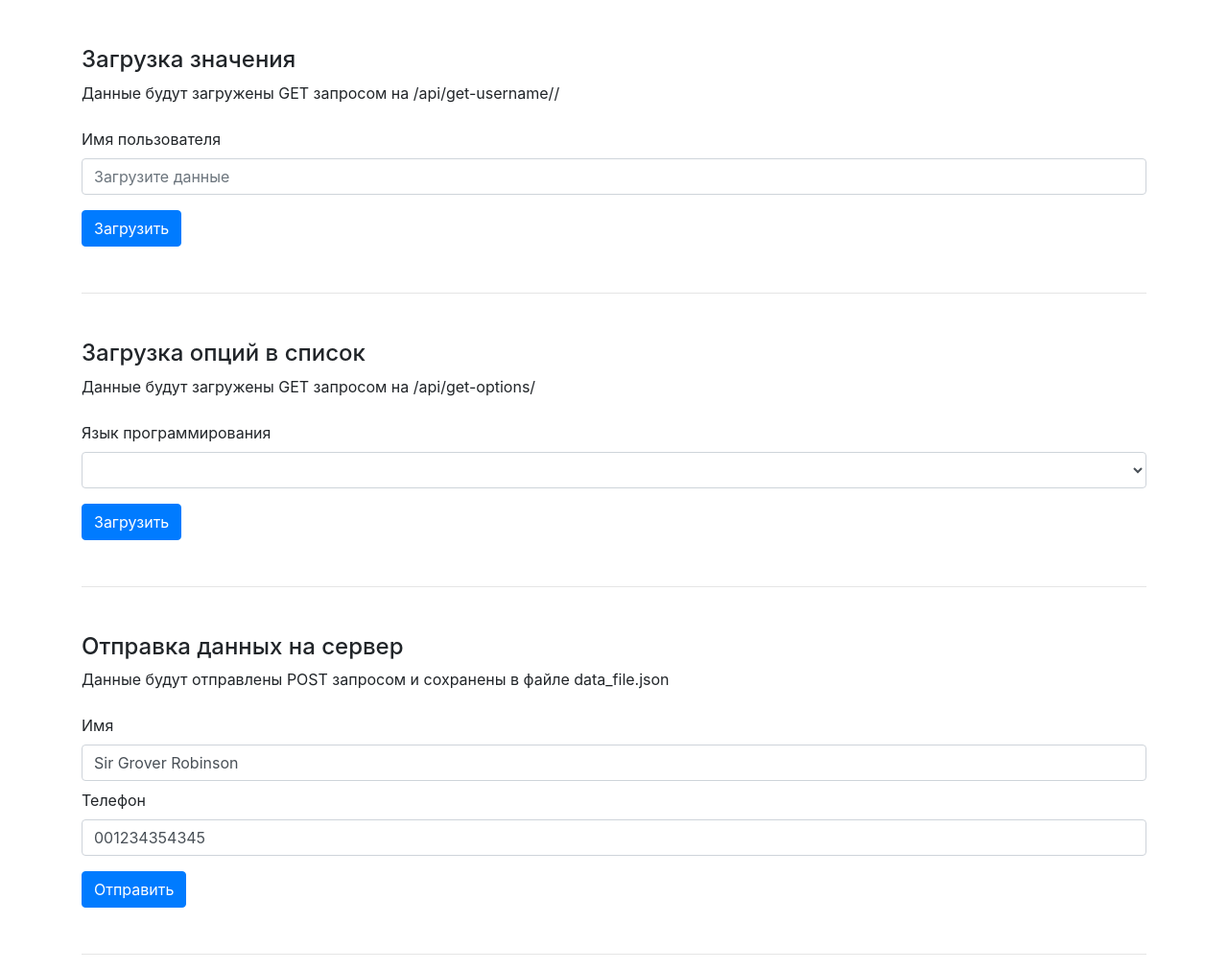
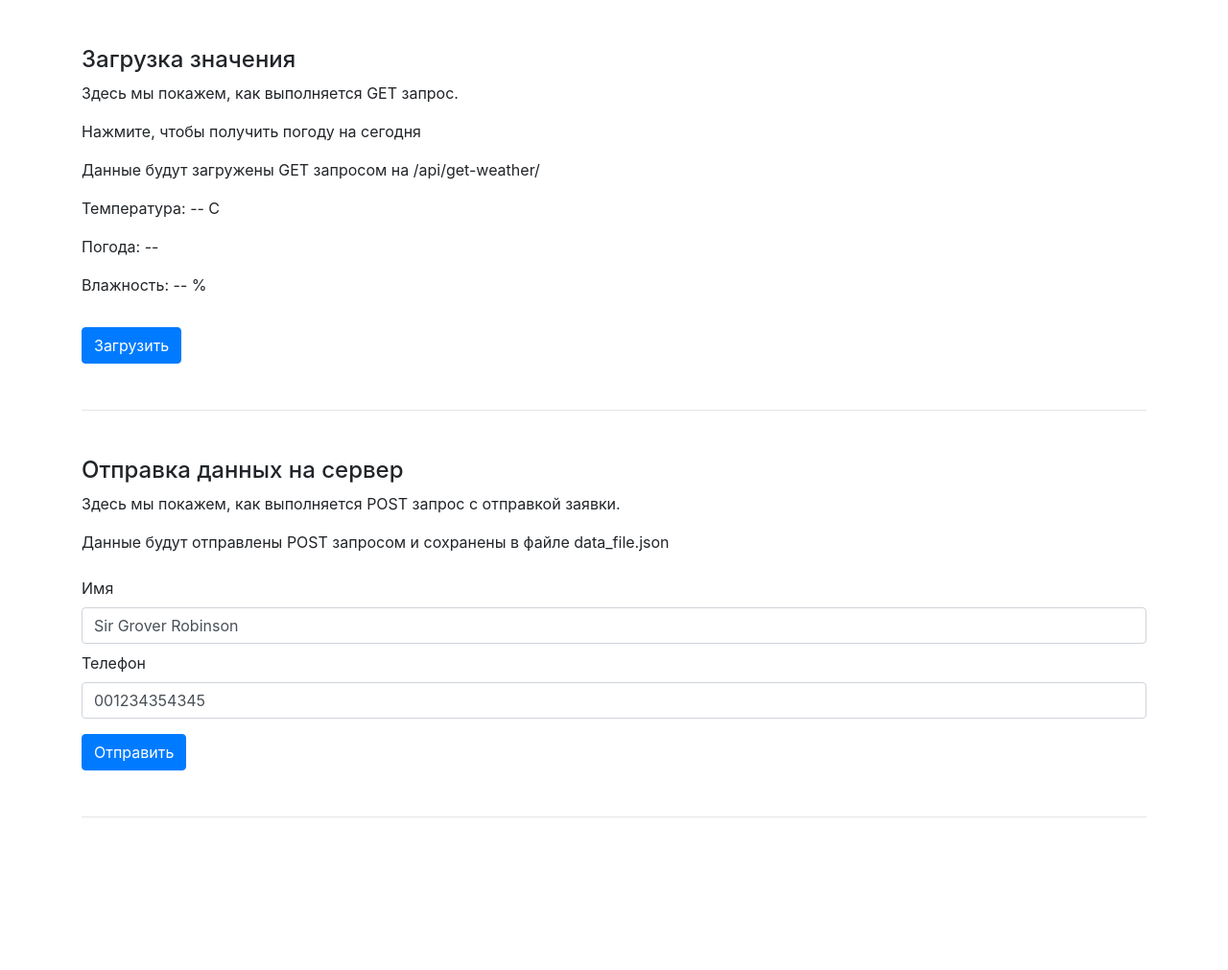
Before and after one commit to stepik-a-w/drf-fullstack, a Django app: page / in a window 1280 px wide. Shown: the whole page at 96% size. After the commit the page ends 852 px from the top, so only its background shows below. Run offline with Django 3.2, Linux system fonts and the light colour scheme; lists and menus that the app fills with data are empty; some libraries are stand-ins or nearby versions.

Commit message:
weather added

```diff
--- a/drf_project/drf_project/urls.py
+++ b/drf_project/drf_project/urls.py
@@ -23,8 +23,7 @@ urlpatterns = [
     path('admin/', admin.site.urls),
     path('', sample_views.index_view, name='main'),
 
-    path('api/get-username/', api_views.get_username),
-    path('api/get-options/', api_views.get_options),
+    path('api/get-weather/', api_views.get_weather),
     path('api/add-request/', api_views.add_request),
 
 ]
--- a/drf_project/sample/templates/index.html
+++ b/drf_project/sample/templates/index.html
@@ -12,29 +12,22 @@
 
         <div class="my-5">
             <h4>Загрузка значения</h4>
+            <p>Здесь мы покажем, как выполняется GET запрос.</p>
+            <p>Нажмите, чтобы получить погоду на сегодня</p>
+            <p>Данные будут загружены GET запросом на /api/get-weather/</p>
 
-            <p>Данные будут загружены GET запросом на /api/get-username//</p>
+            <p>Температура: <span id="field_temp">--</span> C</p>
+            <p>Погода: <span id="field_weather">--</span></p>
+            <p>Влажность: <span id="field_humidity">--</span> %</p>
 
-            <label class="mt-2"> Имя пользователя </label>
-            <input type="email" class="form-control" id="input1" placeholder="Загрузите данные">
             <button type="button" class="btn btn-primary mt-3" id="trigger1">Загрузить</button>
         </div>
         <hr>
 
-        <div class="my-5">
-            <h4>Загрузка опций в список</h4>
-
-            <p>Данные будут загружены GET запросом на /api/get-options/</p>
-
-            <label class="mt-2"> Язык программирования </label>
-            <select  class="form-control" id="input2" placeholder="Загрузите данные"></select>
-            <button type="button" class="btn btn-primary mt-3" id="trigger2">Загрузить</button>
-        </div>
-        <hr>
 
         <div class="my-5">
             <h4>Отправка данных на сервер</h4>
-
+            <p>Здесь мы покажем, как выполняется POST запрос с отправкой заявки.</p>
             <p>Данные будут отправлены POST запросом и сохранены в файле data_file.json</p>
 
             <label class="mt-2"> Имя </label>
@@ -50,31 +43,14 @@
     <script>
 
         document.getElementById("trigger1").addEventListener("click",function(e){
-            axios.get('http://lvh.me:8000/api/get-username/').then(response => {
+            axios.get('http://lvh.me:8000/api/get-weather/').then(response => {
                 console.log(`GET users`, response.data);
-                document.getElementById("input1").value = response.data.full_name
-                alert("Данные загружены")
-            })
-        },false);
 
-        ///
-
-        document.getElementById("trigger2").addEventListener("click",function(e){
-            axios.get('http://lvh.me:8000/api/get-options/').then(response => {
-
-                options = response.data
-                console.log(`GET options`, options);
-                select = document.getElementById("input2")
-
-                for (var i = 0; i < options.length; i++) {
-                    var option = document.createElement("option");
-                    option.value = options[i];
-                    option.text = options[i];
-                    select.appendChild(option);
-                }
+                document.getElementById("field_temp").innerHTML = response.data.temp
+                document.getElementById("field_weather").innerHTML = response.data.weather
+                document.getElementById("field_humidity").innerHTML = response.data.humidity
 
                 alert("Данные загружены")
-
             })
         },false);
 
```
Also changed, not shown: drf_project/api/views.py (+8 -8 lines).
